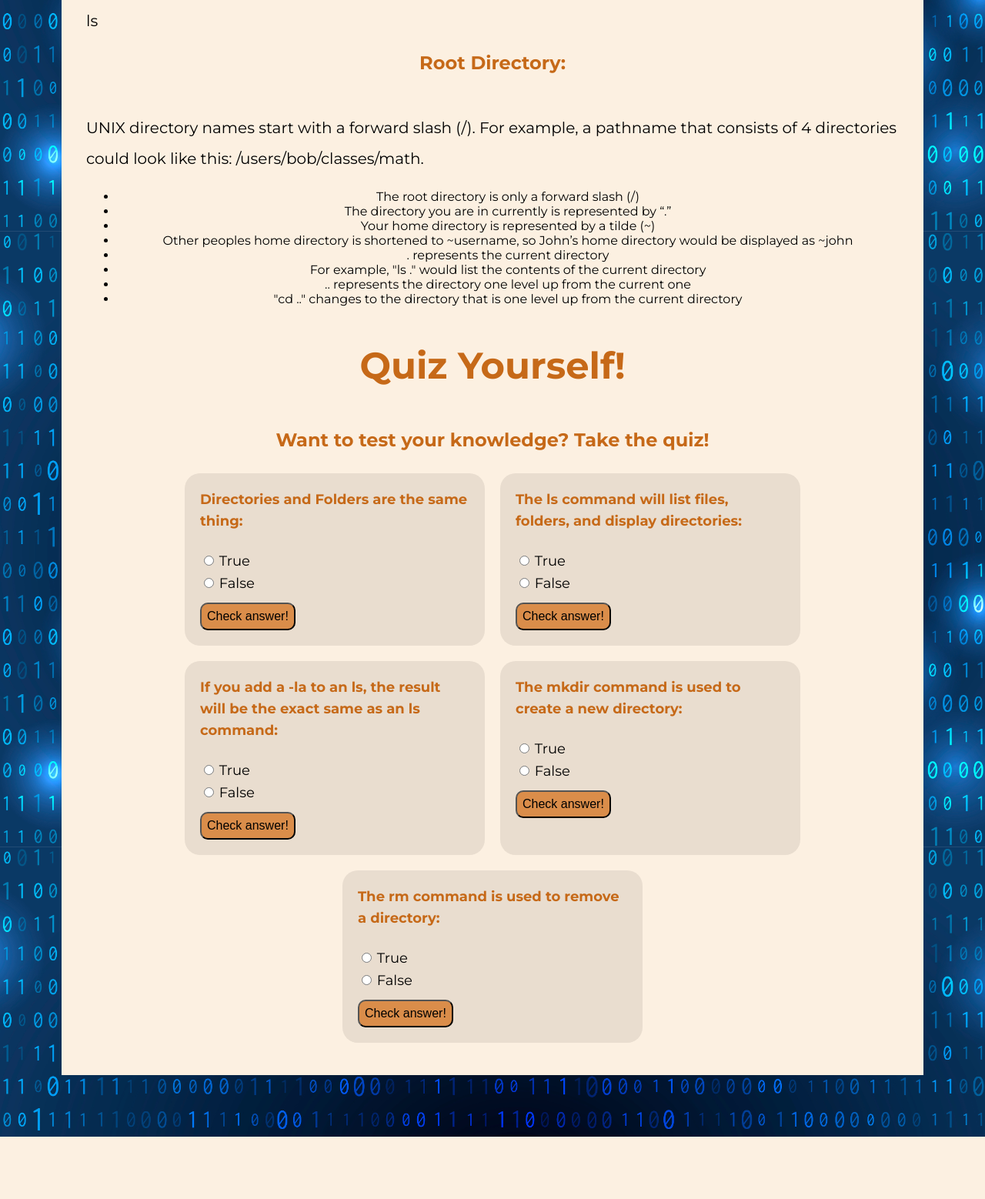
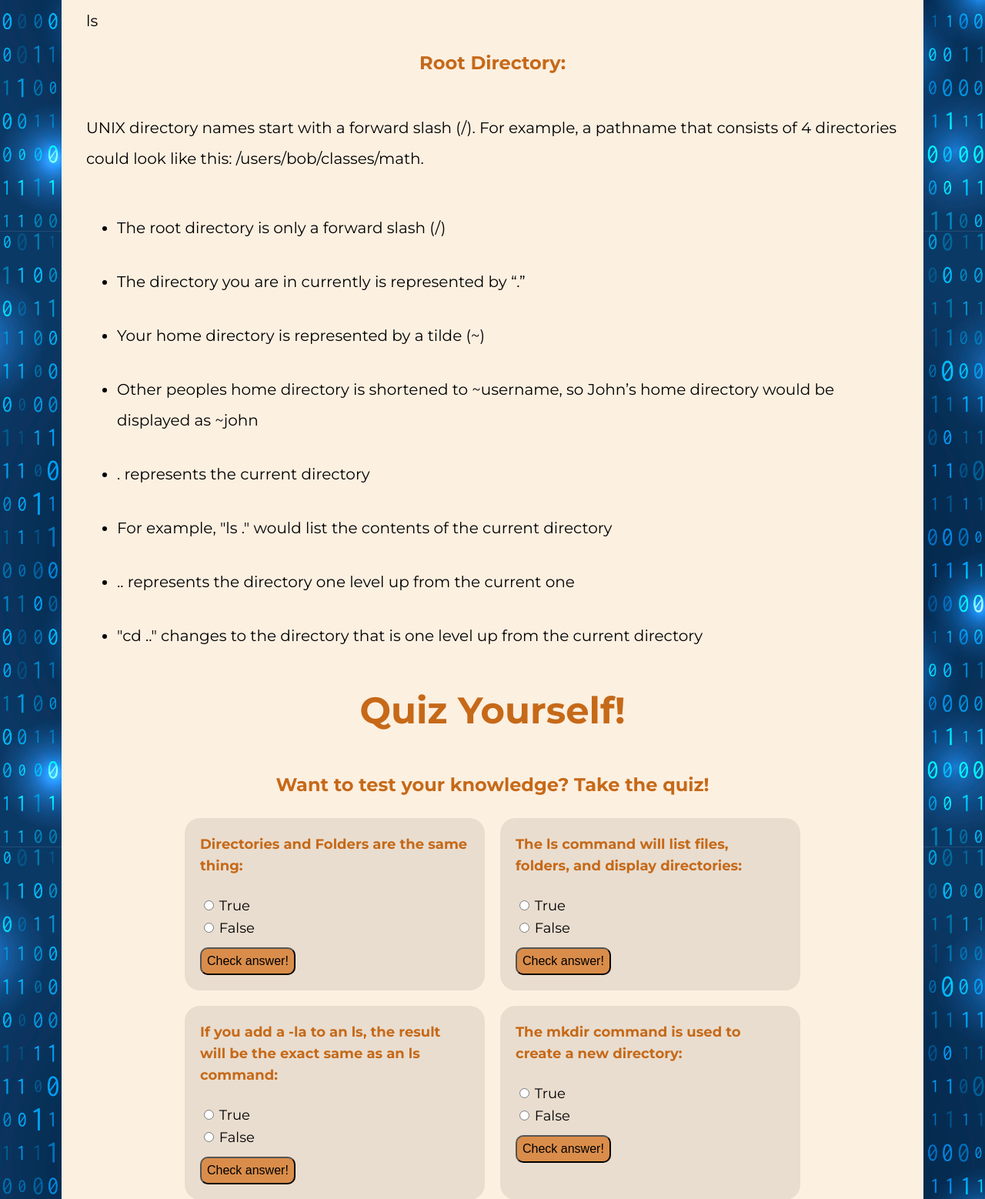
Before and after one commit to emma1-edgar1/ISTE240UnixProject, a PHP site: page /directories.php in a window 1280 px wide. Shown: the part 1299-2857 px from the top of the page at 77% size. Before the commit the page ends 2776 px from the top, so only its background shows below. Run offline with PHP 8.4, Linux system fonts and the light colour scheme.

Commit message:
Trying to fix the directory files bullet points

```diff
--- a/assets/css/styles.css
+++ b/assets/css/styles.css
@@ -162,7 +162,7 @@ h4 {
   }
 
 /* Targets the content paragraphs */
-p{
+p, .directorylist li{
     font-size: 20px;
     text-align: left;
     padding-top: 30px;
```
